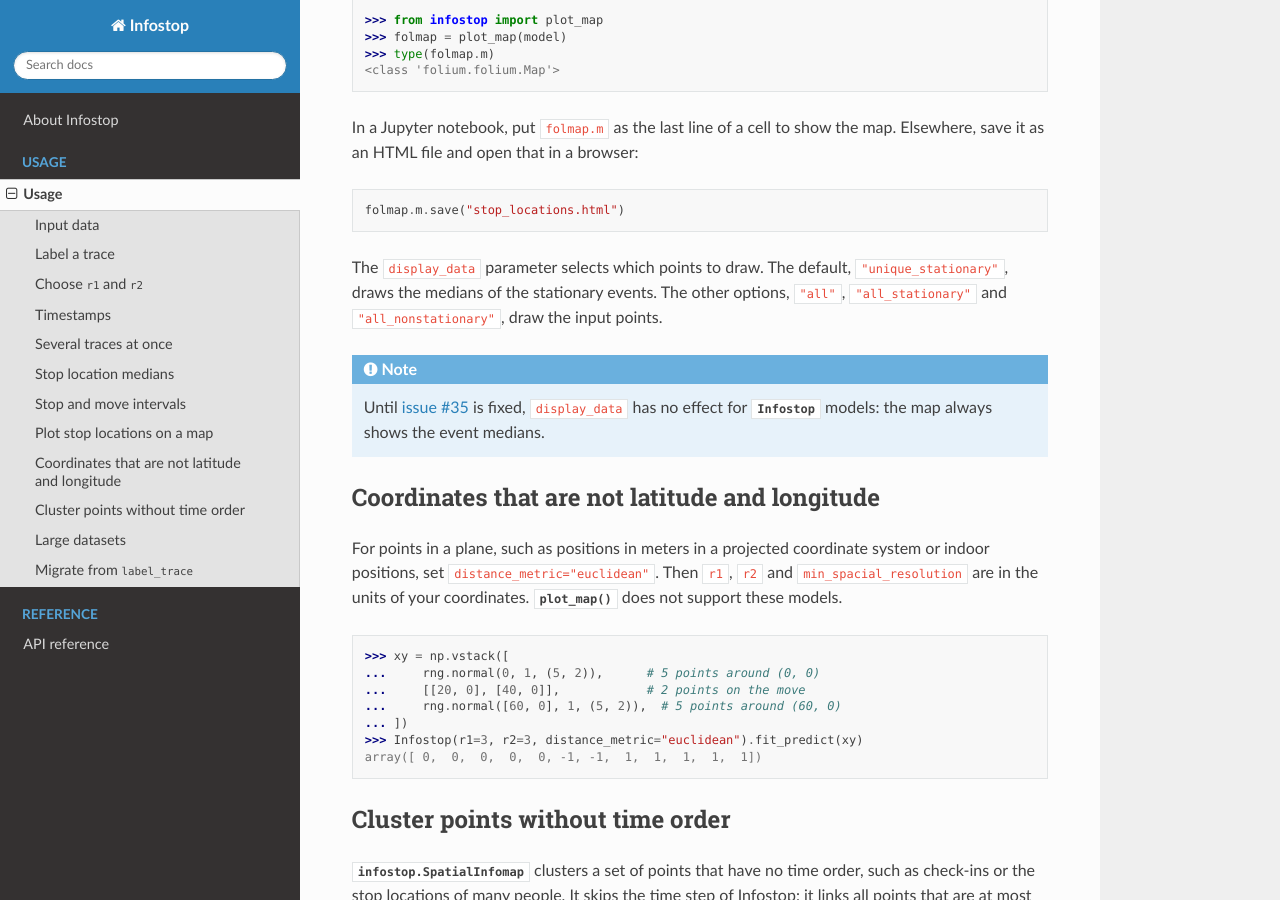
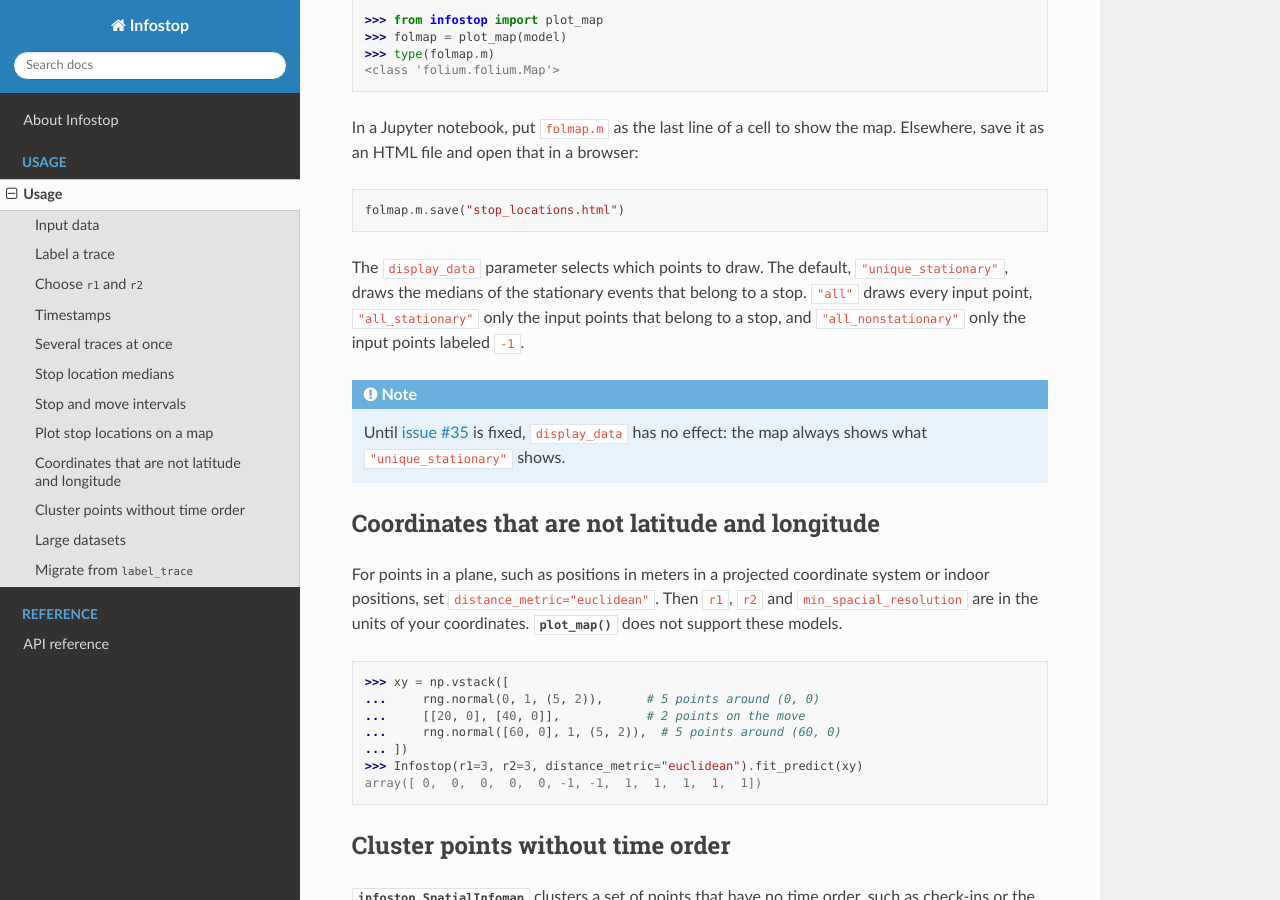
Before and after one commit to ulfaslak/infostop, a Sphinx documentation site: the page built from docs/usage/usage.rst, in a window 1280 px wide and 900 px high, scrolled down 4469 px. Built offline with Sphinx 7.4.7 and the Read the Docs theme 3.1.0, drawn with Linux system fonts in a browser that asks for light colours.

Commit message:
Say that display_data is ignored for both model types until #35 is fixed
On master, SpatialInfomap models ignore display_data too, not only Infostop
models. Also say what each option draws.

Co-Authored-By: Claude Opus 5.5 <noreply@anthropic.com>

```diff
--- a/docs/usage/usage.rst
+++ b/docs/usage/usage.rst
@@ -232,15 +232,16 @@ map. Elsewhere, save it as an HTML file and open that in a browser:
    folmap.m.save("stop_locations.html")
 
 The ``display_data`` parameter selects which points to draw. The default,
-``"unique_stationary"``, draws the medians of the stationary events. The other
-options, ``"all"``, ``"all_stationary"`` and ``"all_nonstationary"``, draw
-the input points.
+``"unique_stationary"``, draws the medians of the stationary events that
+belong to a stop. ``"all"`` draws every input point, ``"all_stationary"``
+only the input points that belong to a stop, and ``"all_nonstationary"`` only
+the input points labeled ``-1``.
 
 .. note::
 
    Until `issue #35 <https://github.com/ulfaslak/infostop/issues/35>`_ is
-   fixed, ``display_data`` has no effect for :class:`~infostop.Infostop`
-   models: the map always shows the event medians.
+   fixed, ``display_data`` has no effect: the map always shows what
+   ``"unique_stationary"`` shows.
 
 .. _euclidean:
 
```
